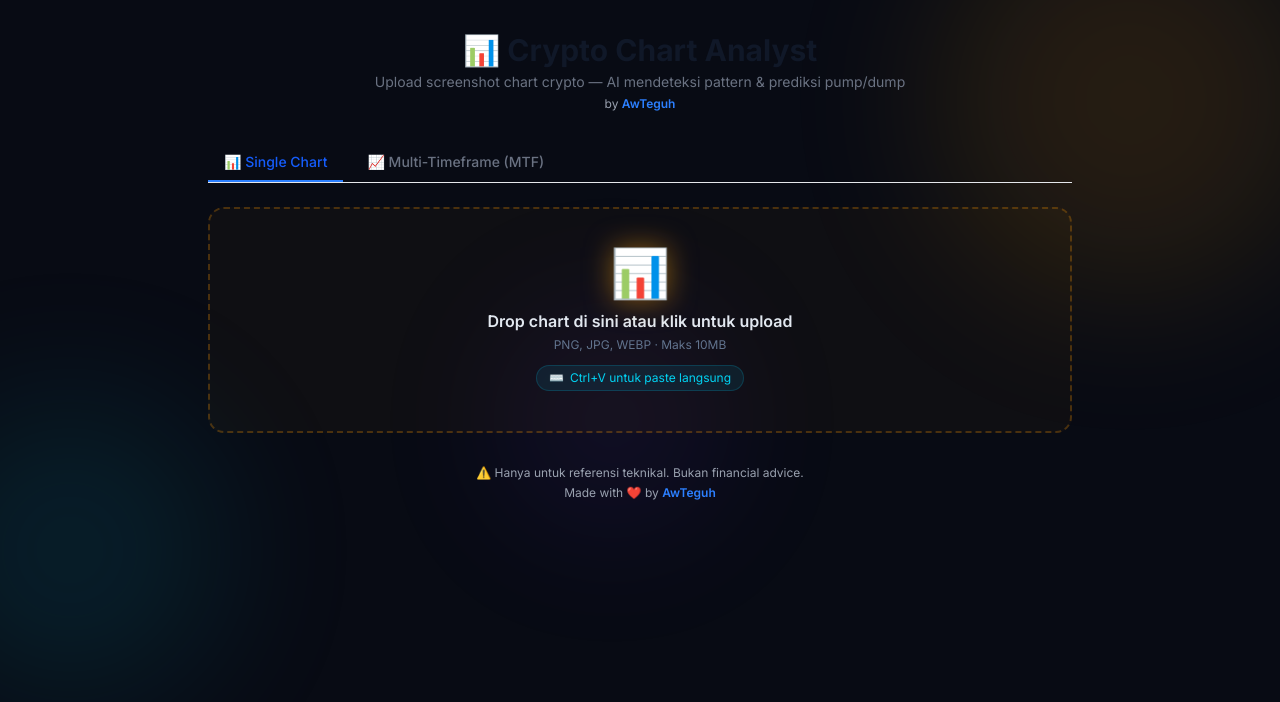
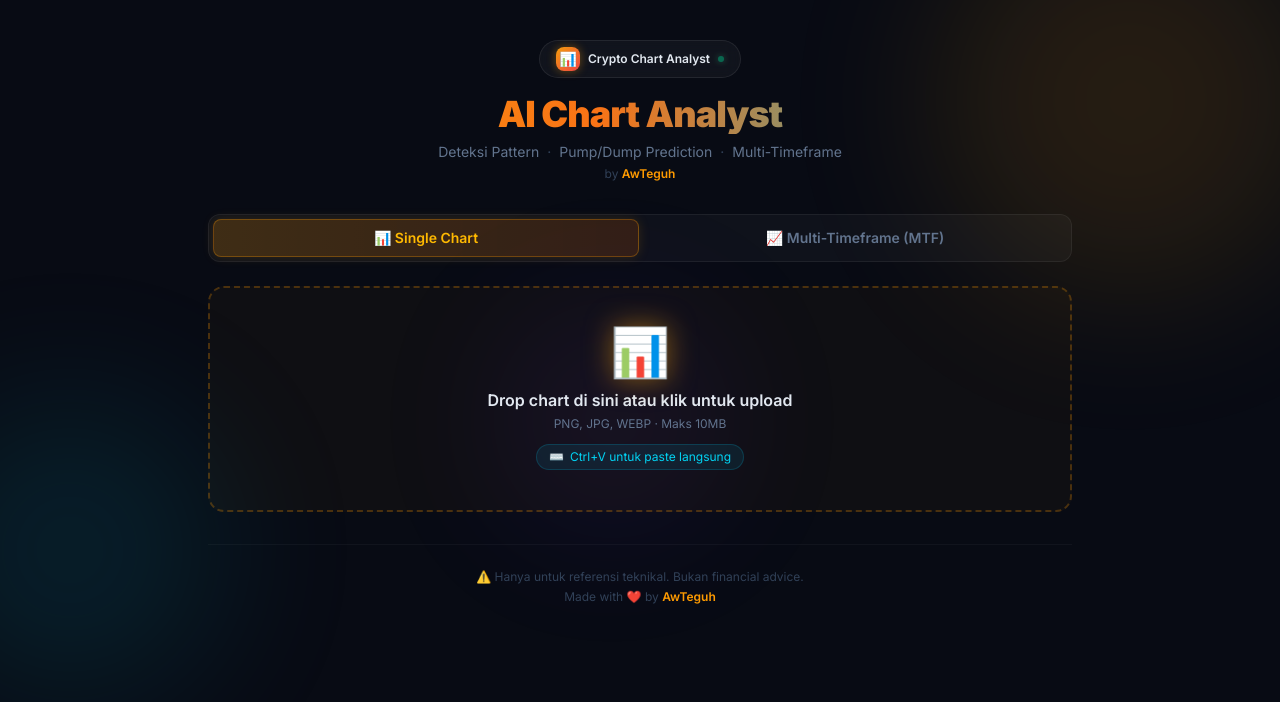
Before and after one commit to awteguh/crypto-chart-analyst, a Next.js app: page / in a window 1280 px wide. Shown: the top 702 px of the page. Built offline with nearby package versions, Linux system fonts and the light colour scheme.

Commit message:
feat(ui): neon redesign — ResultCard, PatternReference, page.tsx header/tabs/footer

```diff
--- a/src/app/page.tsx
+++ b/src/app/page.tsx
@@ -96,55 +96,67 @@ export default function Home() {
   return (
     <main className="max-w-4xl mx-auto px-4 py-8">
       {/* Header */}
-      <div className="text-center mb-8">
-        <h1 className="text-3xl font-bold text-gray-900 dark:text-white mb-1">
-          📊 Crypto Chart Analyst
+      <div className="text-center mb-8 pt-2">
+        {/* Logo pill */}
+        <div className="inline-flex items-center gap-2 bg-white/[0.04] border border-white/[0.08] rounded-full px-4 py-1.5 mb-4 backdrop-blur-sm">
+          <div className="w-6 h-6 rounded-lg flex items-center justify-center text-sm"
+            style={{ background: 'linear-gradient(135deg, #f59e0b, #ef4444)', boxShadow: '0 0 10px rgba(245,158,11,0.4)' }}>
+            📊
+          </div>
+          <span className="text-xs font-semibold text-[#e2e8f0]">Crypto Chart Analyst</span>
+          <span className="w-1.5 h-1.5 rounded-full bg-emerald-400 animate-live"
+            style={{ boxShadow: '0 0 6px rgba(52,211,153,0.8)' }} />
+        </div>
+
+        {/* Judul gradient */}
+        <h1 className="text-4xl font-black tracking-tight mb-2"
+          style={{ background: 'linear-gradient(90deg, #f59e0b 0%, #f97316 45%, #06b6d4 100%)', WebkitBackgroundClip: 'text', WebkitTextFillColor: 'transparent', backgroundClip: 'text' }}>
+          AI Chart Analyst
         </h1>
-        <p className="text-gray-500 dark:text-gray-400 text-sm">
-          Upload screenshot chart crypto — AI mendeteksi pattern & prediksi pump/dump
-        </p>
-        <p className="text-xs text-gray-400 dark:text-gray-600 mt-1">
-          by{' '}
-          <span className="font-semibold text-blue-500 dark:text-blue-400">AwTeguh</span>
+
+        <div className="flex items-center justify-center gap-2 text-slate-500 text-sm mb-1">
+          <span>Deteksi Pattern</span>
+          <span className="text-slate-700">·</span>
+          <span>Pump/Dump Prediction</span>
+          <span className="text-slate-700">·</span>
+          <span>Multi-Timeframe</span>
+        </div>
+        <p className="text-xs text-slate-700">
+          by <span className="text-amber-500 font-semibold">AwTeguh</span>
         </p>
       </div>
 
       {/* Fallback Warning */}
       {usedFallback && (
-        <div className="mb-4 p-3 bg-yellow-100 dark:bg-yellow-900/30 border border-yellow-300 dark:border-yellow-700 rounded-lg text-yellow-800 dark:text-yellow-200 text-sm">
+        <div className="mb-4 p-3 bg-amber-500/[0.08] border border-amber-500/20 rounded-xl text-amber-400 text-sm">
           ⚠️ Menggunakan analisis sederhana (rule-based) — garis pattern tidak tersedia.
-          Untuk deteksi pattern lengkap, set <code>GEMINI_API_KEY</code> (gratis) di{' '}
-          <code>.env.local</code>. Dapatkan di{' '}
-          <a
-            href="https://aistudio.google.com/apikey"
-            target="_blank"
-            rel="noopener noreferrer"
-            className="underline font-semibold"
-          >
-            aistudio.google.com/apikey
+          Set <code className="bg-white/10 px-1 rounded text-xs">GEMINI_API_KEY</code> di{' '}
+          <code className="bg-white/10 px-1 rounded text-xs">.env.local</code> untuk analisis AI lengkap.{' '}
+          <a href="https://aistudio.google.com/apikey" target="_blank" rel="noopener noreferrer"
+            className="underline font-semibold text-amber-300">
+            Dapatkan gratis
           </a>
-          , lalu restart server.
         </div>
       )}
 
       {/* Mode Tabs */}
-      <div className="flex gap-2 mb-6 border-b border-gray-200 dark:border-gray-700">
+      <div className="flex gap-1 mb-6 bg-white/[0.03] border border-white/[0.06] rounded-xl p-1">
         <button
           onClick={() => handleModeChange('single')}
-          className={`px-4 py-2 text-sm font-medium border-b-2 transition-colors ${
+          className={`flex-1 px-4 py-2 text-sm font-semibold rounded-lg transition-all duration-200 ${
             mode === 'single'
-              ? 'border-blue-500 text-blue-600 dark:text-blue-400'
-              : 'border-transparent text-gray-500 hover:text-gray-700 dark:text-gray-400 dark:hover:text-gray-200'
+              ? 'bg-gradient-to-r from-amber-500/20 to-orange-500/15 border border-amber-500/30 text-amber-400 shadow-[0_0_12px_rgba(245,158,11,0.15)]'
+              : 'text-slate-500 hover:text-slate-300'
           }`}
         >
           📊 Single Chart
         </button>
         <button
           onClick={() => handleModeChange('mtf')}
-          className={`px-4 py-2 text-sm font-medium border-b-2 transition-colors ${
+          className={`flex-1 px-4 py-2 text-sm font-semibold rounded-lg transition-all duration-200 ${
             mode === 'mtf'
-              ? 'border-blue-500 text-blue-600 dark:text-blue-400'
-              : 'border-transparent text-gray-500 hover:text-gray-700 dark:text-gray-400 dark:hover:text-gray-200'
+              ? 'bg-gradient-to-r from-amber-500/20 to-orange-500/15 border border-amber-500/30 text-amber-400 shadow-[0_0_12px_rgba(245,158,11,0.15)]'
+              : 'text-slate-500 hover:text-slate-300'
           }`}
         >
           📈 Multi-Timeframe (MTF)
@@ -265,18 +277,14 @@ export default function Home() {
       )}
 
       {/* Footer */}
-      <div className="text-center mt-8 space-y-1">
-        <p className="text-xs text-gray-400 dark:text-gray-600">
+      <div className="text-center mt-8 space-y-1 border-t border-white/[0.04] pt-6">
+        <p className="text-xs text-slate-700">
           ⚠️ Hanya untuk referensi teknikal. Bukan financial advice.
         </p>
-        <p className="text-xs text-gray-400 dark:text-gray-500">
+        <p className="text-xs text-slate-700">
           Made with ❤️ by{' '}
-          <a
-            href="https://github.com/awteguh"
-            target="_blank"
-            rel="noopener noreferrer"
-            className="font-semibold text-blue-500 dark:text-blue-400 hover:underline"
-          >
+          <a href="https://github.com/awteguh" target="_blank" rel="noopener noreferrer"
+            className="text-amber-500 font-semibold hover:text-amber-400 transition-colors">
             AwTeguh
           </a>
         </p>
--- a/src/components/analysis/PatternReference.tsx
+++ b/src/components/analysis/PatternReference.tsx
@@ -85,13 +85,18 @@ function findDiagram(name: string): Diagram | null {
   return DIAGRAMS.find((d) => d.match(lower)) ?? null
 }
 
+function lineColor(bias: 'Bullish' | 'Bearish' | 'Neutral'): string {
+  if (bias === 'Bullish') return '#10b981'  // emerald
+  if (bias === 'Bearish') return '#ef4444'  // red
+  return '#f59e0b'                           // amber (neutral)
+}
+
 function PatternDiagram({ pattern }: { pattern: Pattern }) {
   const diagram = findDiagram(pattern.name)
-  const stroke =
-    pattern.bias === 'Bullish' ? '#16a34a' : pattern.bias === 'Bearish' ? '#dc2626' : '#eab308'
+  const stroke = lineColor(pattern.bias ?? 'Neutral')
 
   return (
-    <div className="flex flex-col items-center gap-1 p-2 rounded-lg bg-gray-50 dark:bg-gray-900 border border-gray-200 dark:border-gray-700">
+    <div className="flex flex-col items-center gap-1 p-2 rounded-xl bg-white/[0.03] border border-white/[0.06]">
       <svg viewBox="0 0 100 100" className="w-full h-20" preserveAspectRatio="xMidYMid meet">
         {diagram ? (
           <>
@@ -117,7 +122,7 @@ function PatternDiagram({ pattern }: { pattern: Pattern }) {
           </>
         ) : (
           // Pattern tidak punya diagram khusus → tampilkan garis netral
-          <text x="50" y="55" textAnchor="middle" fontSize="10" fill="#9ca3af">
+          <text x="50" y="55" textAnchor="middle" fontSize="10" fill="#475569">
             {pattern.name}
           </text>
         )}
@@ -135,7 +140,7 @@ function PatternDiagram({ pattern }: { pattern: Pattern }) {
           </marker>
         </defs>
       </svg>
-      <span className="text-[10px] font-semibold text-center text-gray-700 dark:text-gray-300 leading-tight">
+      <span className="text-[10px] font-semibold text-center text-slate-400 leading-tight">
         {pattern.name}
       </span>
     </div>
@@ -147,7 +152,7 @@ export function PatternReference({ patterns }: { patterns: Pattern[] }) {
 
   return (
     <div>
-      <h4 className="text-xs font-semibold uppercase text-gray-500 dark:text-gray-400 mb-2">
+      <h4 className="text-[9px] font-bold tracking-[1.5px] uppercase text-slate-600 mb-2">
         Referensi Pattern
       </h4>
       <div className="grid grid-cols-3 gap-2">
```
Also changed, not shown: src/components/analysis/ResultCard.tsx (+39 -22 lines).
